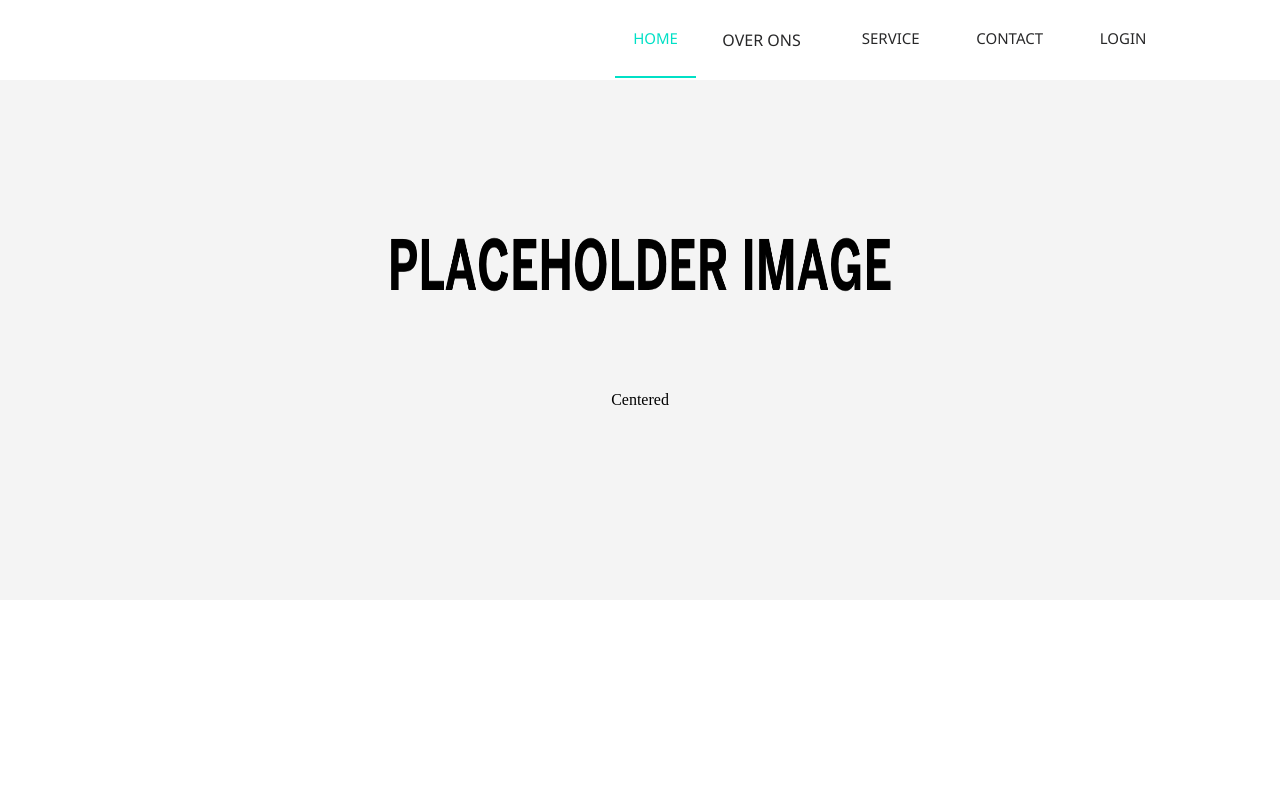
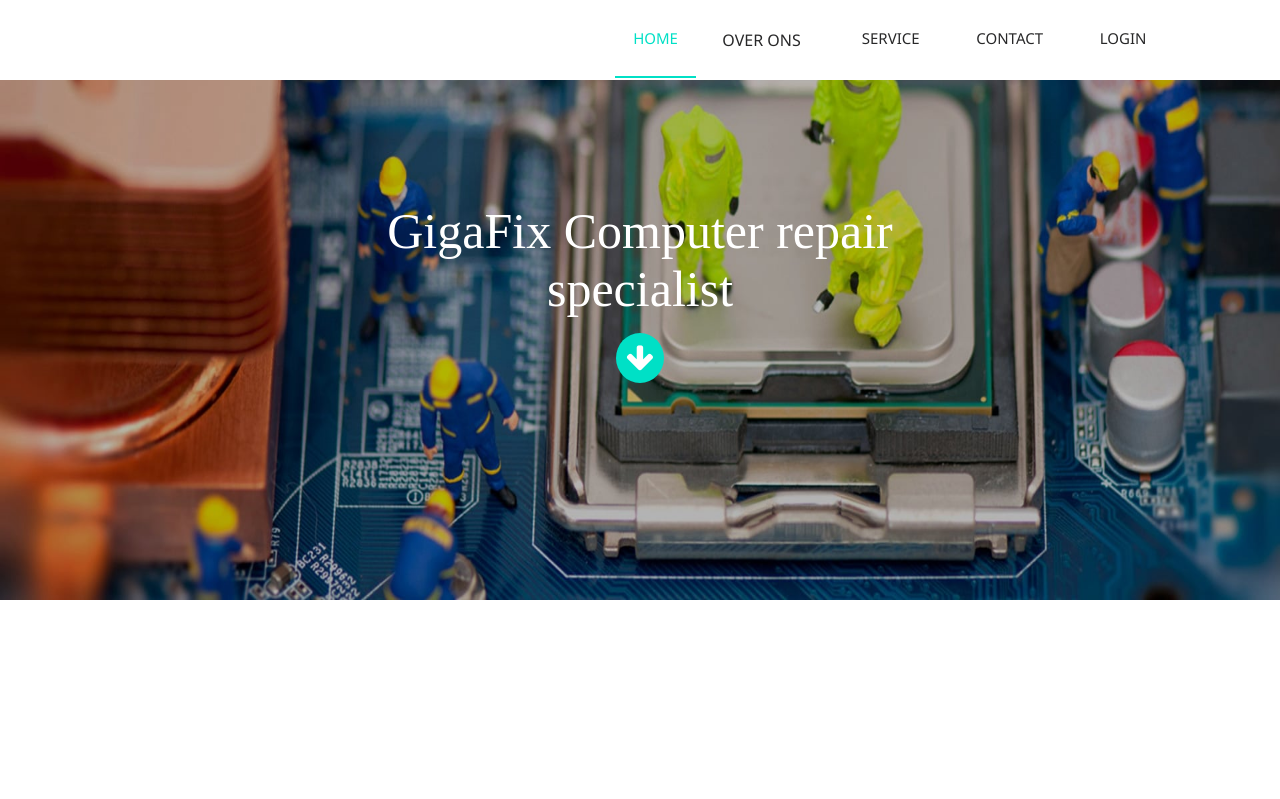
Before and after one commit to MikeHermsen/GigaFix-Website, a PHP site: page / in a window 1280 px wide. Shown: the top 799 px of the page. Run offline with PHP 8.4, Linux system fonts and the light colour scheme.

Commit message:
ADD + DropDown menu + Content + Banner + Fancy Effects
FIXED
+ Effects on chrome

```diff
--- a/test-site/index.php
+++ b/test-site/index.php
@@ -22,9 +22,22 @@
 
         <div>
             <div class="top-banner">
-                <img src="media/images/homepage-banner.png" alt="GigaFix Homepage banner" />
-                <div class="banner-text">Centered</div>
+                <img src="media/images/banner-img-3.jpeg" alt="GigaFix Homepage banner" />
+                <div class="banner-text">
+                    <h1>GigaFix Computer repair specialist</h1>
+                    <a href="#section-2" class="fa fa-arrow-down"></a>
+
+                </div>
             </div>
+        </div>
+
+        <div id="section-2" class="content-containter">
+            <!-- Create an list that will show the content of all the pages and what there is to find on the website -->
+        </div>
+
+        <div id="section-3" class="content-containter">
+            <div class="content-box">
+            <!-- Using grids to create an start of page with 3 section that tells about gigafix -->
         </div>
 
         <p style="padding-top: 5000px;">Debugging</p> <!-- This tag should be removed and his only purpose is for debugging the header -->
--- a/test-site/styles/style.css
+++ b/test-site/styles/style.css
@@ -108,11 +108,6 @@ nav /* CSS for the NAVIGATION */
     animation-duration: 0.75s;
 }
 
-@keyframes createBorder { /* Animation for making the border-bottom apear */
-    from {border-bottom: 1px solid #00e0c600;}
-    to {border-bottom: 1px solid #00e0c6;}
-}
-
 .active-nav-link /* Style for the current page link */
 {
     color: var(--default-green-blue);
@@ -125,6 +120,7 @@ nav /* CSS for the NAVIGATION */
 {
     background-color: var(--default-white);
     color: var(--default-black);
+    outline:none;
     padding: 16px;
     font-size: 16px;
     border: none;
@@ -173,18 +169,15 @@ nav /* CSS for the NAVIGATION */
     animation-duration: 0.75s;
 }
 
-@keyframes fadeIn { /* Animation for making something fade in */
-    from {opacity: 0%;}
-    to {opacity: 100%;}
-}
-
 section /* CSS For all the content */
 {
     width: 100%;
+
 }
 
 .top-banner /* CSS For the top-banner */
 {
+    position: relative;
     text-align: center;
     width: 100%;
     height: 600px;
@@ -192,6 +185,7 @@ section /* CSS For all the content */
 
 .top-banner img
 {
+
     width: 100%;
     height: 100%;
 }
@@ -204,6 +198,106 @@ section /* CSS For all the content */
     transform: translate(-50%, -50%);
 }
 
+.banner-text h1
+{
+    color: white;
+    font-size: 50px;
+    font-weight: lighter;
+    animation-name: flyIn;
+    animation-duration: 2s;
+}
+
+
+.banner-text a
+{
+    color: var(--default-white);
+    font-size: 30px;
+    font-weight: lighter;
+    text-decoration: none;
+    background-color: var(--default-green-blue);
+    border-radius: 50%;
+    padding: 10px;
+}
+
+.banner-text a:hover
+{
+    color: var(--default-green-blue);
+    animation-name: fade-edges;
+    background-color: white;
+    animation-duration: 1s;
+}
+/* ALL KEY FRAMES */
+
+/* Chrome, Safari, Opera */
+@-webkit-keyframes createBorder
+{ /* Animation for making the border-bottom apear */
+    from {border-bottom: 1px solid #00e0c600;}
+    to {border-bottom: 1px solid #00e0c6;}
+}
+
+@keyframes createBorder
+{ /* Animation for making the border-bottom apear */
+    from {border-bottom: 1px solid #00e0c600;}
+    to {border-bottom: 1px solid #00e0c6;}
+}
+
+/* Chrome, Safari, Opera */
+@-webkit-keyframes fadeIn
+{ /* Animation for making something fade in */
+    from {opacity: 0%;}
+    to {opacity: 100%;}
+}
+
+@keyframes fadeIn
+{ /* Animation for making something fade in */
+    from {opacity: 0%;}
+    to {opacity: 100%;}
+}
+
+
+/* Chrome, Safari, Opera */
+@-webkit-keyframes flyIn /* Making the banner text fly in */
+{
+    from { margin-top: -2000px; }
+    to {margin: none;}
+}
+
+@keyframes flyIn /* Making the banner text fly in */
+{
+    from { margin-top: -2000px; }
+    to {margin: none;}
+}
+
+ /* Chrome, Safari, Opera */
+ @-webkit-keyframes fade-edges /* Making the button change color at the homepage */
+ {
+    from
+    {
+        color: white;
+        background-color: var(--default-green-blue);
+    }
+    to
+    {
+        color: var(--default-green-blue);
+        background-color: var(--default-white);
+    }
+}
+
+
+@keyframes fade-edges /* Making the button change color at the homepage */
+{
+    from
+    {
+        color: white;
+        background-color: var(--default-green-blue);
+    }
+    to
+    {
+        color: var(--default-green-blue);
+        background-color: var(--default-white);
+    }
+}
+
 @media only screen and (max-width: 950px) /* This will prefent the page from disrubting when going under 950px */
 {
     * /* Only for debugging, Remove when done */
```
Also changed, not shown: test-site/media/images/banner-img-1.jpeg (added), test-site/media/images/banner-img-2.jpeg (added), test-site/media/images/banner-img-3.jpeg (added).
